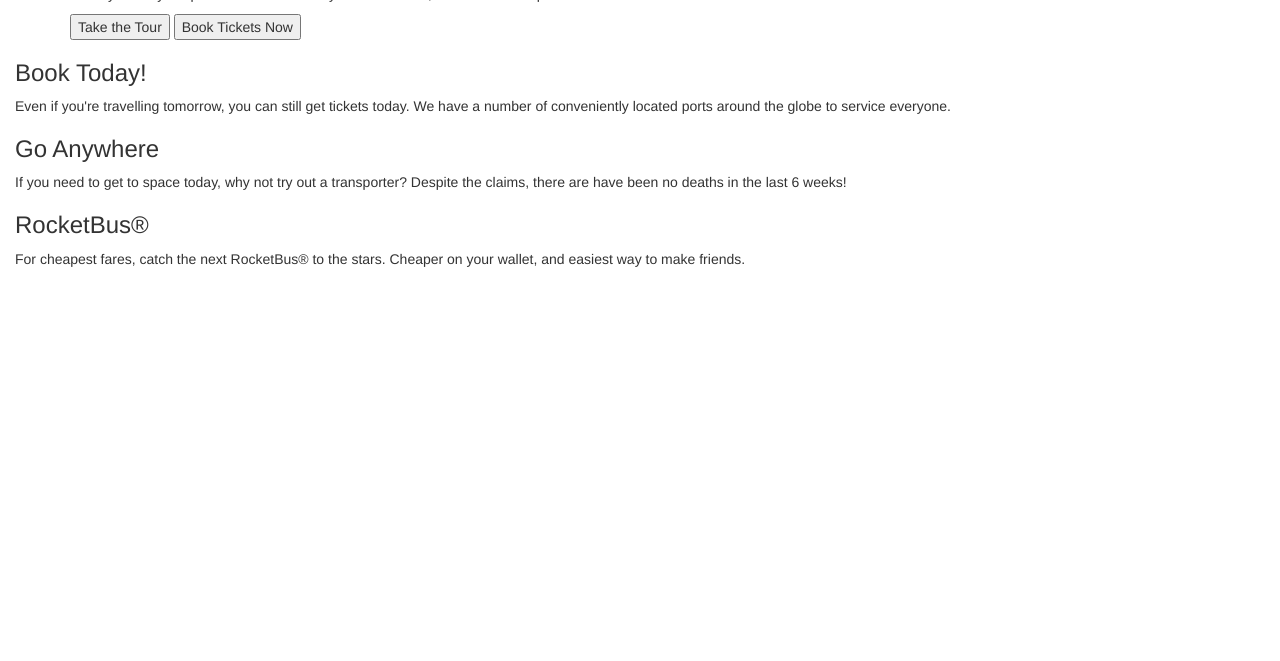
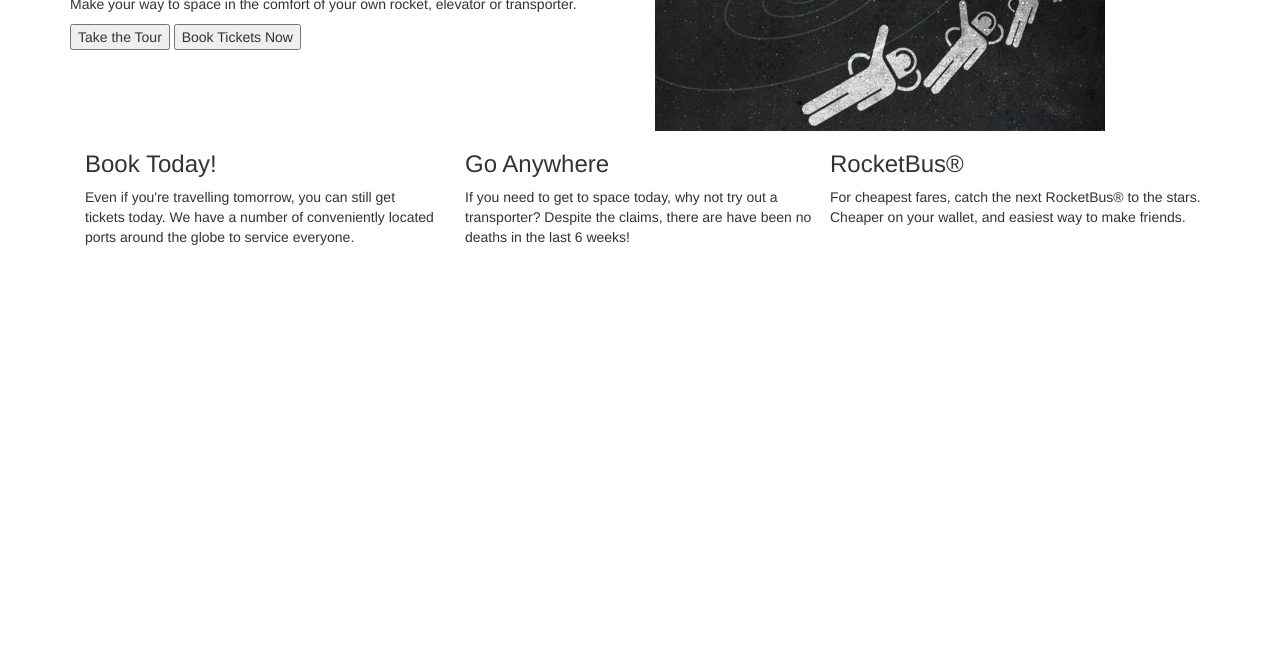
Before and after one commit to leopoldkwok/BlastingOffWithBootstrap, a plain HTML site: page bootstrap-3.3.2-dist/index.html in a window 1280 px wide. Shown: the part 139-800 px from the top of the page. Drawn offline with nearby package versions, Linux system fonts and the light colour scheme.

Commit message:
Level 2 - Thinking in Grids

```diff
--- a/bootstrap-3.3.2-dist/index.html
+++ b/bootstrap-3.3.2-dist/index.html
@@ -6,20 +6,40 @@
 </head>
 <body>
 	<div class='container'>
+		<div class='row'>
+			<div class='col-md-12'>
 				<h1>Blasting Off With Bootstrap</h1>
+			</div>
+		</div>
+		<div class='row'>
+			<div class='col-md-6'>
 				<h2>The Fastest Way to Space</h2>
 				<p>Make your way to space in the comfort of your own rocket, elevator or transporter.</p>
 
 				<button type='button'>Take the Tour</button>
 				<button type='button'>Book Tickets Now</button>
 			</div>
+			<div class='col-md-6'>
+				<img src='images/img-header.jpg' alt='Blasting Off'/>
+			</div>
+		</div>
+
+
 	<div class='container-fluid'>
+		<div class='row'>
+			<div class='col-md-4'>
 				<h3>Book Today!</h3>
 				<p>Even if you're travelling tomorrow, you can still get tickets today. We have a number of conveniently located ports around the globe to service everyone.</p>
+			</div>
+			<div class='col-md-4'>
 				<h3>Go Anywhere</h3>
 				<p>If you need to get to space today, why not try out a transporter? Despite the claims, there are have been no deaths in the last 6 weeks!</p>
+			</div>
+			<div class-'col-md-4'>
 				<h3>RocketBus&reg;</h3>
 				<p>For cheapest fares, catch the next RocketBus® to the stars. Cheaper on your wallet, and easiest way to make friends.</p>
+			</div>
+		</div>
 	</div>
 
 	 <!-- jQuery (necessary for Bootstrap's JavaScript plugins) -->
```
Also changed, not shown: bootstrap-3.3.2-dist/images/img-header.jpg (added). Lines whose indentation alone changed are shown as unchanged.
